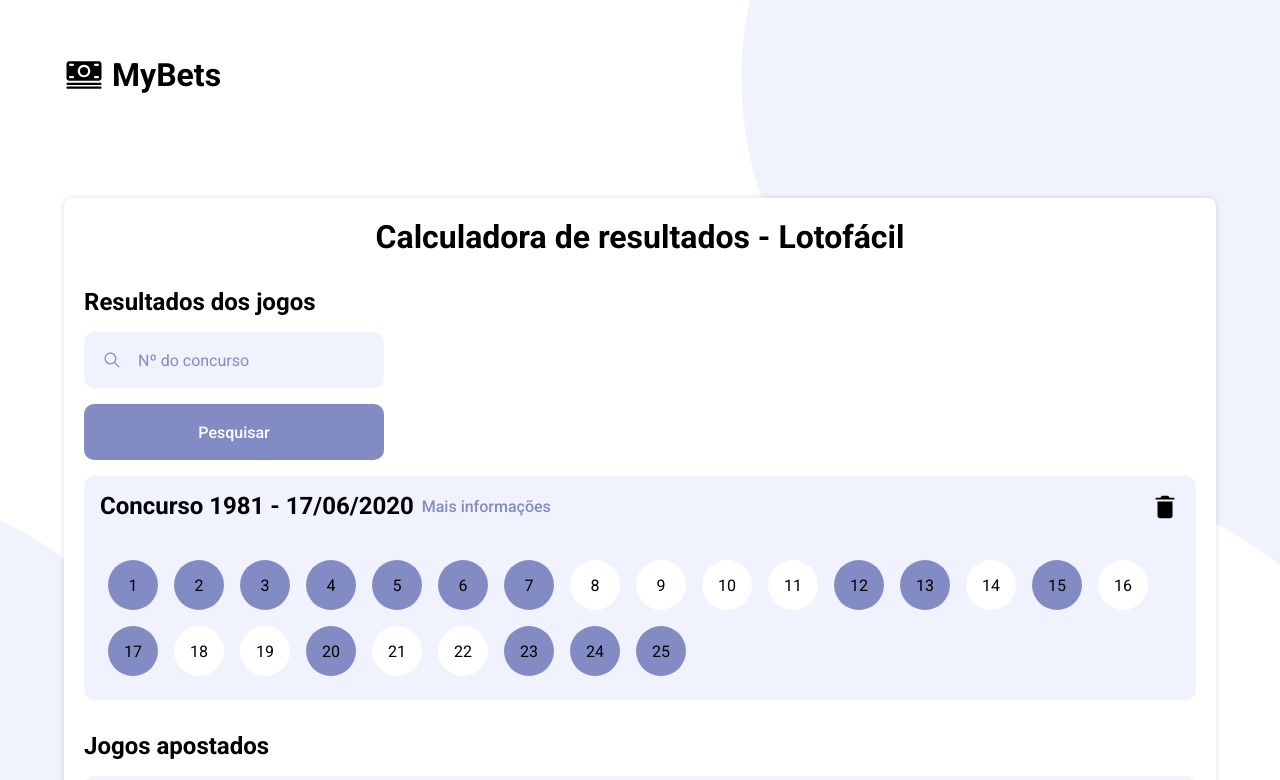
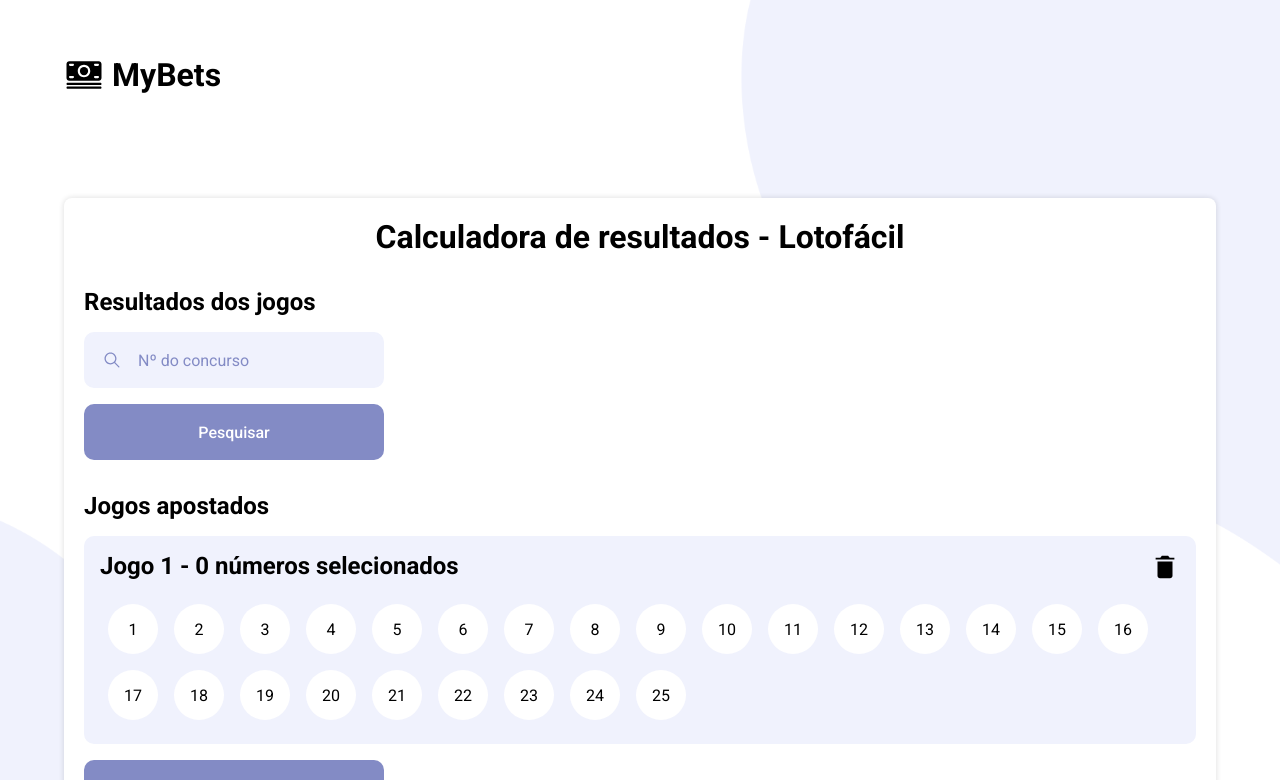
Before and after one commit to ChrisHenriqueOliveira/my-bets, a React (Create React App) app: page / in a window 1280 px wide. Shown: the top 780 px of the page. Built offline with nearby package versions, Linux system fonts and the light colour scheme.

Commit message:
add: search bet results function

```diff
--- a/src/pages/Home/index.tsx
+++ b/src/pages/Home/index.tsx
@@ -37,32 +37,32 @@ interface Results {
 const Home: React.FC = () => {
   const [myBets, setMyBets] = useState([[]]);
   const [resultGames, setResultGames] = useState<Results[]>([
-    {
-      gamenumber: '1981',
-      results: [
-        '01',
-        '02',
-        '03',
-        '04',
-        '05',
-        '06',
-        '07',
-        '12',
-        '13',
-        '15',
-        '17',
-        '20',
-        '23',
-        '24',
-        '25',
-      ],
-      date: '17/06/2020',
-      quinzeacertos: `5 ganhadores - R$430519.74`,
-      quatorzeacertos: `5 ganhadores - R$430519.74`,
-      trezeacertos: `5 ganhadores - R$430519.74`,
-      dozeacertos: `5 ganhadores - R$430519.74`,
-      onzeacertos: `5 ganhadores - R$430519.74`,
-    },
+    // {
+    //   gamenumber: '1981',
+    //   results: [
+    //     '01',
+    //     '02',
+    //     '03',
+    //     '04',
+    //     '05',
+    //     '06',
+    //     '07',
+    //     '12',
+    //     '13',
+    //     '15',
+    //     '17',
+    //     '20',
+    //     '23',
+    //     '24',
+    //     '25',
+    //   ],
+    //   date: '17/06/2020',
+    //   quinzeacertos: `5 ganhadores - R$430519.74`,
+    //   quatorzeacertos: `5 ganhadores - R$430519.74`,
+    //   trezeacertos: `5 ganhadores - R$430519.74`,
+    //   dozeacertos: `5 ganhadores - R$430519.74`,
+    //   onzeacertos: `5 ganhadores - R$430519.74`,
+    // },
   ]);
 
   const [gameId, setGameId] = useState('');
@@ -74,28 +74,28 @@ const Home: React.FC = () => {
   // RESULTS CONTROLLERS =========================================================
 
   const handleSearchGame = useCallback(() => {
-    // const repeatedResult = resultGames.filter(
-    //   item => item.gamenumber === gameId,
-    // );
-    // if (repeatedResult.length === 0) {
-    //   fetch(
-    //     `https://apiloterias.com.br/app/resultado?loteria=lotofacil&token=[SEU_TOKEN]&concurso=${gameId}`,
-    //   )
-    //     .then(response => response.json())
-    //     .then(data => {
-    //       const newGame: Results = {
-    //         gamenumber: gameId,
-    //         results: data.dezenas,
-    //         date: format(parseISO(data.data_concurso), 'dd/MM/yyyy'),
-    //         quinzeacertos: `${data.premiacao[0].quantidade_ganhadores} ganhadores - $${data.premiacao[0].valor_total}`,
-    //         quatorzeacertos: `${data.premiacao[1].quantidade_ganhadores} ganhadores - $${data.premiacao[1].valor_total}`,
-    //         trezeacertos: `${data.premiacao[2].quantidade_ganhadores} ganhadores - $${data.premiacao[2].valor_total}`,
-    //         dozeacertos: `${data.premiacao[3].quantidade_ganhadores} ganhadores - $${data.premiacao[3].valor_total}`,
-    //         onzeacertos: `${data.premiacao[4].quantidade_ganhadores} ganhadores - $${data.premiacao[4].valor_total}`,
-    //       };
-    //       setResultGames([...resultGames, newGame]);
-    //     });
-    // }
+    const repeatedResult = resultGames.filter(
+      item => item.gamenumber === gameId,
+    );
+    if (repeatedResult.length === 0) {
+      fetch(
+        `https://apiloterias.com.br/app/resultado?loteria=lotofacil&token=[SEU_TOKEN]&concurso=${gameId}`,
+      )
+        .then(response => response.json())
+        .then(data => {
+          const newGame: Results = {
+            gamenumber: gameId,
+            results: data.dezenas,
+            date: format(parseISO(data.data_concurso), 'dd/MM/yyyy'),
+            quinzeacertos: `${data.premiacao[0].quantidade_ganhadores} ganhadores - $${data.premiacao[0].valor_total}`,
+            quatorzeacertos: `${data.premiacao[1].quantidade_ganhadores} ganhadores - $${data.premiacao[1].valor_total}`,
+            trezeacertos: `${data.premiacao[2].quantidade_ganhadores} ganhadores - $${data.premiacao[2].valor_total}`,
+            dozeacertos: `${data.premiacao[3].quantidade_ganhadores} ganhadores - $${data.premiacao[3].valor_total}`,
+            onzeacertos: `${data.premiacao[4].quantidade_ganhadores} ganhadores - $${data.premiacao[4].valor_total}`,
+          };
+          setResultGames([...resultGames, newGame]);
+        });
+    }
   }, [gameId, resultGames]);
 
   const handleRemoveResult = useCallback(
@@ -212,7 +212,7 @@ const Home: React.FC = () => {
               <SearchInput>
                 <IoIosSearch />
                 <input
-                  type="text"
+                  type="number"
                   name="gameid"
                   placeholder="Nº do concurso"
                   onChange={e => setGameId(e.currentTarget.value)}
```
